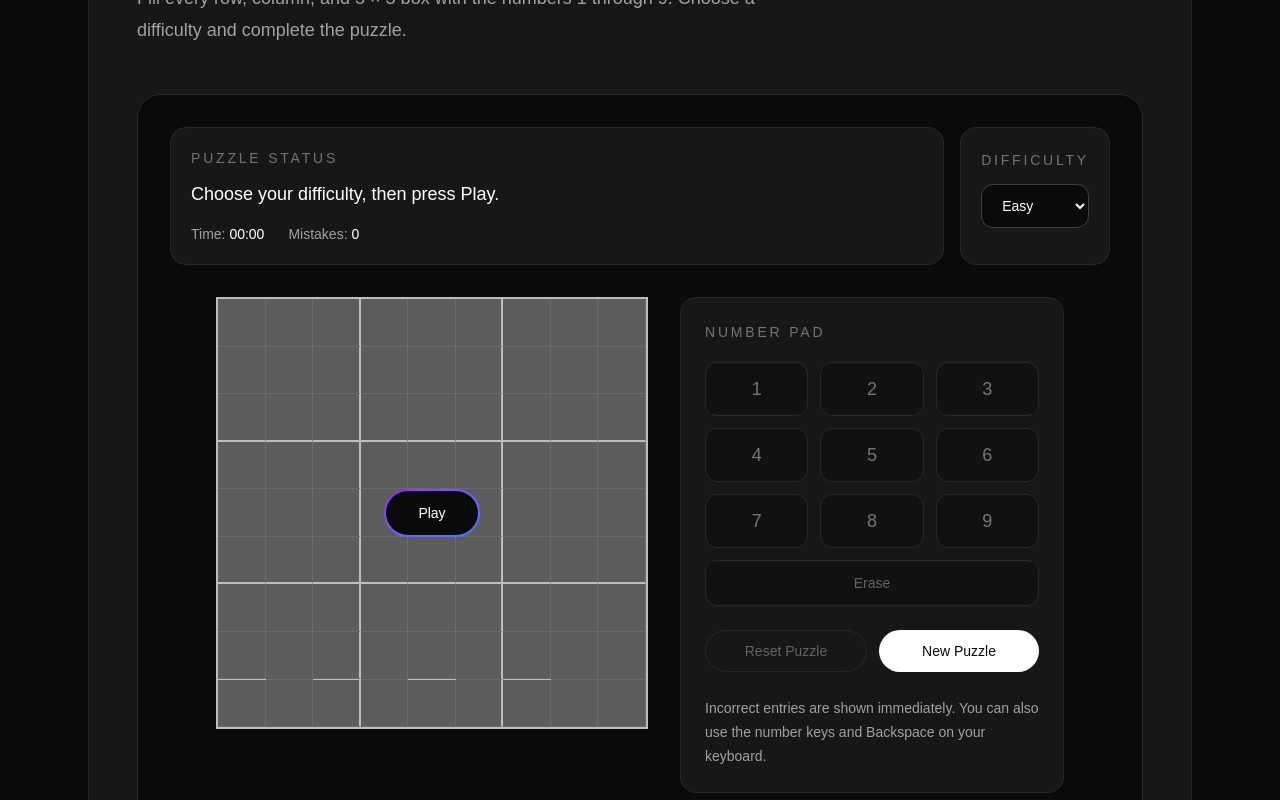
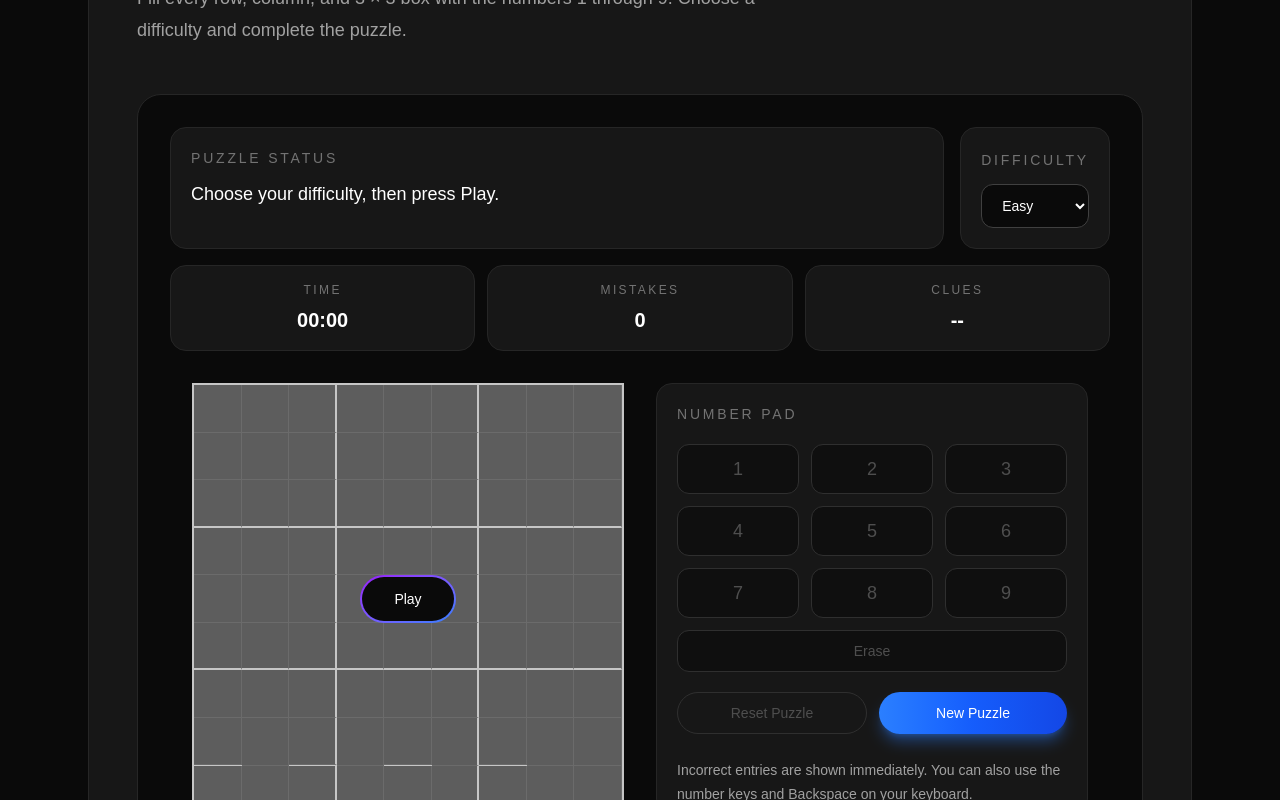
Before and after one commit to Kiilluaa/avgco-website, a Next.js app: page /games/sudoku in a window 1280 px wide. Shown: the part 400-1200 px from the top of the page. Built offline with nearby package versions, Linux system fonts and the light colour scheme.

Commit message:
Sudoku game styling

```diff
--- a/src/app/games/sudoku/SudokuGame.tsx
+++ b/src/app/games/sudoku/SudokuGame.tsx
@@ -272,6 +272,15 @@ export default function SudokuGame() {
       : []
   );
 
+  const selectedValue = selectedCell
+    ? grid[selectedCell[0]][selectedCell[1]]
+    : 0;
+
+  const selectedIsEditable =
+    selectedCell !== null &&
+    activePuzzle !== null &&
+    activePuzzle.startingGrid[selectedCell[0]][selectedCell[1]] === 0;
+
   function preparePuzzle(selectedDifficulty: Difficulty) {
     setDifficulty(selectedDifficulty);
     setGameStatus("ready");
@@ -396,6 +405,7 @@ export default function SudokuGame() {
 
   return (
     <div className="mt-8 rounded-3xl border border-neutral-800 bg-neutral-950 p-3 sm:mt-12 sm:p-8">
+      <div>
         <div className="grid gap-4 lg:grid-cols-[1fr_auto]">
           <div className="rounded-2xl border border-neutral-800 bg-neutral-900 p-5">
             <p className="text-sm uppercase tracking-[0.2em] text-neutral-500">
@@ -403,29 +413,6 @@ export default function SudokuGame() {
             </p>
 
             <p className="mt-3 text-lg font-medium text-white">{message}</p>
-
-          <div className="mt-4 flex flex-wrap gap-6 text-sm">
-            <p className="text-neutral-400">
-              Time:{" "}
-              <span className="font-medium text-white">
-                {formatTime(elapsedSeconds)}
-              </span>
-            </p>
-
-            <p className="text-neutral-400">
-              Mistakes:{" "}
-              <span className="font-medium text-white">{mistakes}</span>
-            </p>
-
-            {activePuzzle && (
-              <p className="text-neutral-400">
-                Starting numbers:{" "}
-                <span className="font-medium text-white">
-                  {activePuzzle.clueCount}
-                </span>
-              </p>
-            )}
-          </div>
           </div>
 
           <div className="rounded-2xl border border-neutral-800 bg-neutral-900 p-5">
@@ -451,9 +438,37 @@ export default function SudokuGame() {
           </div>
         </div>
 
+        <div className="mt-4 grid grid-cols-3 gap-3">
+          <div className="rounded-2xl border border-neutral-800 bg-neutral-900 p-4 text-center">
+            <p className="text-xs uppercase tracking-[0.2em] text-neutral-500">
+              Time
+            </p>
+            <p className="mt-2 text-xl font-semibold text-white">
+              {formatTime(elapsedSeconds)}
+            </p>
+          </div>
+
+          <div className="rounded-2xl border border-neutral-800 bg-neutral-900 p-4 text-center">
+            <p className="text-xs uppercase tracking-[0.2em] text-neutral-500">
+              Mistakes
+            </p>
+            <p className="mt-2 text-xl font-semibold text-white">{mistakes}</p>
+          </div>
+
+          <div className="rounded-2xl border border-neutral-800 bg-neutral-900 p-4 text-center">
+            <p className="text-xs uppercase tracking-[0.2em] text-neutral-500">
+              Clues
+            </p>
+            <p className="mt-2 text-xl font-semibold text-white">
+              {activePuzzle ? activePuzzle.clueCount : "--"}
+            </p>
+          </div>
+        </div>
+      </div>
+
       <div className="mt-8 flex flex-col items-center gap-8 xl:flex-row xl:items-start xl:justify-center">
         <div className="relative w-full max-w-108">
-          <div className="grid w-full grid-cols-9 border-2 border-neutral-300 bg-neutral-300">
+          <div className="grid w-full grid-cols-9 border-2 border-neutral-200 bg-neutral-200">
             {grid.map((row, rowIndex) =>
               row.map((value, columnIndex) => {
                 const startingCell =
@@ -469,36 +484,62 @@ export default function SudokuGame() {
                   !startingCell &&
                   value !== activePuzzle.solution[rowIndex][columnIndex];
 
+                const sameRow =
+                  selectedCell !== null && selectedCell[0] === rowIndex;
+
+                const sameColumn =
+                  selectedCell !== null && selectedCell[1] === columnIndex;
+
+                const sameBox =
+                  selectedCell !== null &&
+                  Math.floor(selectedCell[0] / 3) === Math.floor(rowIndex / 3) &&
+                  Math.floor(selectedCell[1] / 3) === Math.floor(columnIndex / 3);
+
+                const relatedToSelected = sameRow || sameColumn || sameBox;
+
+                const matchesSelectedNumber =
+                  selectedValue !== 0 && value !== 0 && value === selectedValue;
+
+                const backgroundStyle = selected
+                  ? "bg-cyan-700/60 ring-2 ring-inset ring-cyan-300"
+                  : matchesSelectedNumber
+                    ? "bg-cyan-800/70"
+                    : relatedToSelected
+                      ? "bg-slate-800"
+                      : "bg-neutral-800";
+
+                const textStyle = incorrect
+                  ? "font-medium text-red-400"
+                  : startingCell
+                    ? "font-semibold text-white"
+                    : value !== 0
+                      ? "font-medium text-cyan-300"
+                      : "font-medium text-neutral-300";
+
                 const rightBorder =
                   columnIndex === 2 || columnIndex === 5
-                    ? "border-r-2 border-r-neutral-300"
+                    ? "border-r-2 border-r-neutral-200"
                     : "border-r border-r-neutral-700";
 
                 const bottomBorder =
                   rowIndex === 2 || rowIndex === 5
-                    ? "border-b-2 border-b-neutral-300"
+                    ? "border-b-2 border-b-neutral-200"
                     : "border-b border-b-neutral-700";
 
                 return (
                   <button
                     key={`${rowIndex}-${columnIndex}`}
                     onClick={() => {
-                      if (
-                        !startingCell &&
-                        activePuzzle &&
-                        gameStatus === "playing"
-                      ) {
+                      if (activePuzzle && gameStatus === "playing") {
                         setSelectedCell([rowIndex, columnIndex]);
                       }
                     }}
                     disabled={gameStatus !== "playing"}
-                    className={`flex aspect-square w-full items-center justify-center bg-neutral-800 text-base transition hover:bg-neutral-700 disabled:cursor-default sm:text-lg ${
-                      startingCell
-                        ? "font-semibold text-white"
-                        : "font-medium text-neutral-300"
-                    } ${selected ? "ring-2 ring-inset ring-white" : ""} ${
-                      incorrect ? "text-red-400" : ""
-                    } ${rightBorder} ${bottomBorder}`}
+                    className={`flex aspect-square w-full items-center justify-center text-base transition-colors sm:text-lg ${
+                      gameStatus === "playing"
+                        ? "hover:bg-cyan-700/50"
+                        : "disabled:cursor-default"
+                    } ${backgroundStyle} ${textStyle} ${rightBorder} ${bottomBorder}`}
                   >
                     {value === 0 ? "" : value}
                   </button>
@@ -521,7 +562,7 @@ export default function SudokuGame() {
           )}
         </div>
 
-        <div className="w-full max-w-sm rounded-2xl border border-neutral-800 bg-neutral-900 p-6">
+        <div className="flex w-full max-w-108 flex-col rounded-2xl border border-neutral-800 bg-neutral-900 p-5 xl:h-108">
           <p className="text-sm uppercase tracking-[0.2em] text-neutral-500">
             Number Pad
           </p>
@@ -535,18 +576,22 @@ export default function SudokuGame() {
                   key={number}
                   onClick={() => enterNumber(number)}
                   disabled={
-                    !selectedCell ||
+                    !selectedIsEditable ||
                     gameStatus !== "playing" ||
                     !activePuzzle ||
                     numberComplete
                   }
-                  className={`rounded-xl border px-4 py-3 text-lg font-medium transition ${
+                  className={`relative overflow-hidden rounded-xl border px-4 py-2.5 text-lg font-medium transition ${
                     numberComplete
-                      ? "cursor-not-allowed border-neutral-800 bg-neutral-800 text-neutral-500 line-through"
-                      : "border-neutral-700 bg-neutral-950 text-white hover:border-neutral-400 disabled:cursor-not-allowed disabled:opacity-40"
+                      ? "cursor-not-allowed border-neutral-500 bg-neutral-700 text-neutral-400"
+                      : "border-cyan-500/60 bg-neutral-950 text-cyan-100 hover:border-cyan-300 hover:bg-cyan-500/15 active:border-cyan-300 active:bg-cyan-500 active:text-neutral-950 disabled:cursor-not-allowed disabled:border-neutral-700 disabled:text-neutral-500 disabled:opacity-60 disabled:hover:bg-neutral-950"
                   }`}
                 >
-                  {number}
+                  <span>{number}</span>
+
+                  {numberComplete && (
+                    <span className="absolute left-1/2 top-1/2 h-px w-[140%] -translate-x-1/2 -translate-y-1/2 -rotate-45 bg-red-400" />
+                  )}
                 </button>
               );
             })}
@@ -555,25 +600,25 @@ export default function SudokuGame() {
           <button
             onClick={() => enterNumber(0)}
             disabled={
-              !selectedCell || gameStatus !== "playing" || !activePuzzle
+              !selectedIsEditable || gameStatus !== "playing" || !activePuzzle
             }
-            className="mt-3 w-full rounded-xl border border-neutral-700 bg-neutral-950 px-4 py-3 text-sm text-neutral-300 transition hover:border-neutral-400 disabled:cursor-not-allowed disabled:opacity-40"
+            className="mt-3 w-full rounded-xl border border-cyan-500/60 bg-neutral-950 px-4 py-2.5 text-sm font-medium text-cyan-100 transition hover:border-cyan-300 hover:bg-cyan-500/15 active:border-cyan-300 active:bg-cyan-500 active:text-neutral-950 disabled:cursor-not-allowed disabled:border-neutral-700 disabled:text-neutral-500 disabled:opacity-60 disabled:hover:bg-neutral-950"
           >
             Erase
           </button>
 
-          <div className="mt-6 flex gap-3">
+          <div className="mt-auto flex gap-3 pt-5">
             <button
               onClick={resetPuzzle}
               disabled={!activePuzzle}
-              className="flex-1 rounded-full border border-neutral-700 px-4 py-2.5 text-sm text-neutral-300 transition hover:border-neutral-400 hover:text-white disabled:cursor-not-allowed disabled:opacity-40"
+              className="flex-1 rounded-full border border-amber-500/60 bg-amber-500/10 px-4 py-2.5 text-sm font-medium text-amber-200 transition hover:border-amber-400 hover:bg-amber-500/20 active:scale-[0.98] active:border-amber-300 active:bg-amber-500/35 disabled:cursor-not-allowed disabled:border-neutral-700 disabled:bg-transparent disabled:text-neutral-500 disabled:opacity-60"
             >
               Reset Puzzle
             </button>
 
             <button
               onClick={() => preparePuzzle(difficulty)}
-              className="flex-1 rounded-full bg-white px-4 py-2.5 text-sm font-medium text-neutral-950 transition hover:bg-neutral-200"
+              className="flex-1 rounded-full bg-linear-to-r from-blue-500 via-blue-600 to-blue-700 px-4 py-2.5 text-sm font-medium text-white shadow-lg shadow-blue-500/40 transition hover:bg-linear-to-br focus:outline-none focus:ring-2 focus:ring-blue-300"
             >
               New Puzzle
             </button>
```
Lines whose indentation alone changed are shown as unchanged.
